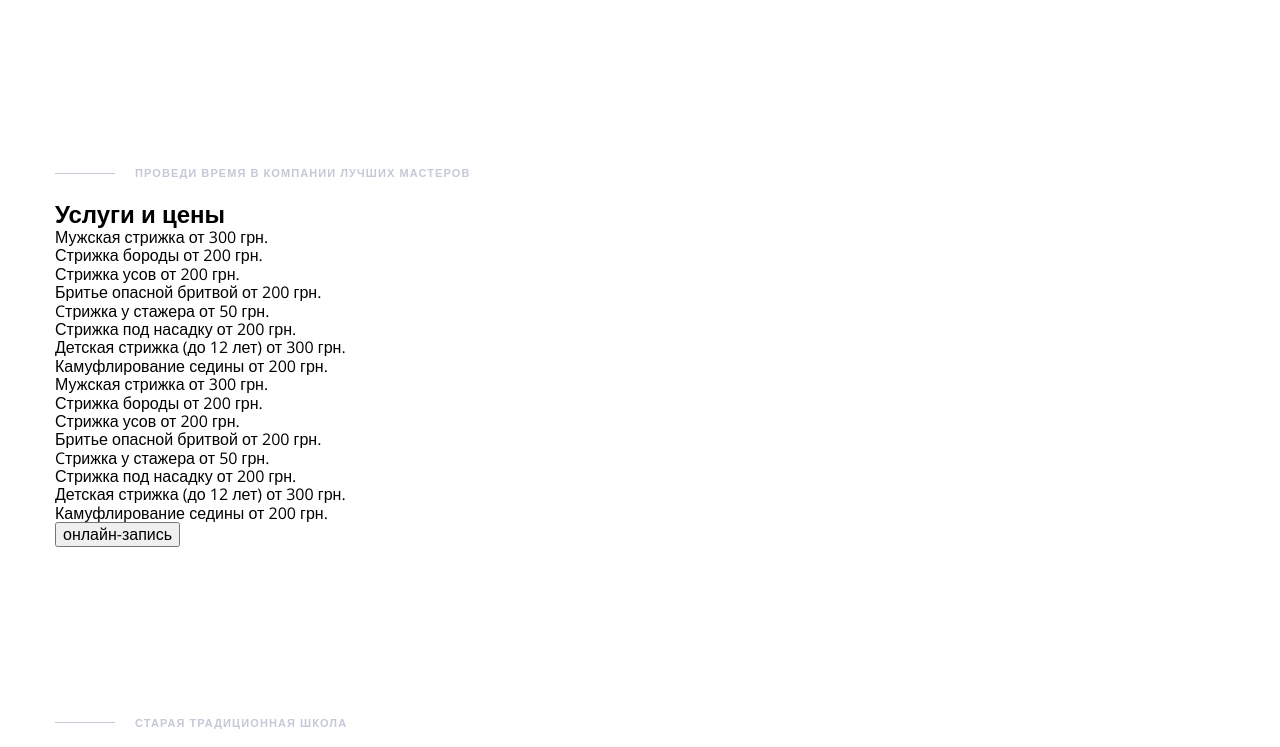
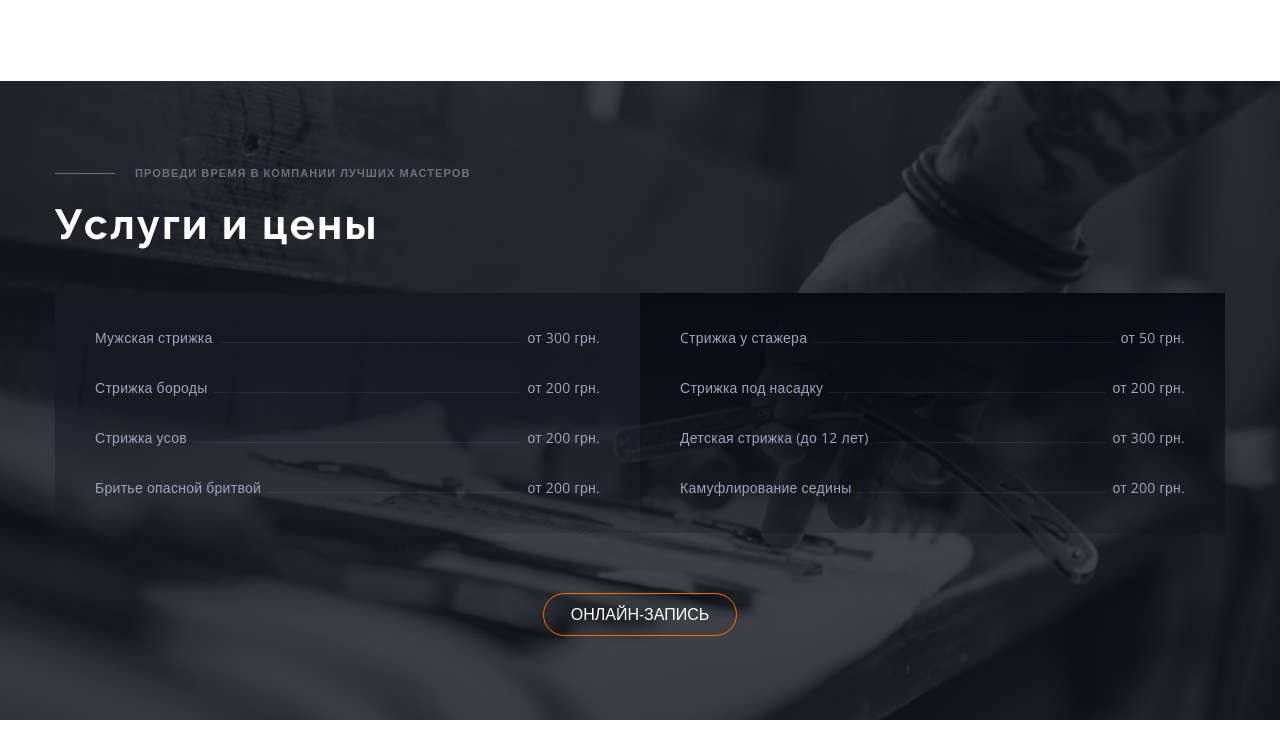
Before and after one commit to tetianako-prog/barbershop, a plain HTML site: page index.html in a window 1280 px wide. Shown: the part 1061-1808 px from the top of the page. Drawn offline with nearby package versions, Linux system fonts and the light colour scheme.

Commit message:
Add css to services section

```diff
--- /dev/null
+++ b/sass/components/_services.scss
@@ -0,0 +1,120 @@
+.services {
+  background: #111319;
+  background-image: url(./../img/services-bg.png);
+  background-repeat: no-repeat;
+  background-size: cover;
+  @media screen and (min-width: 768px) {
+    background-image: url(./../img/services-background-tablet.png);
+  }
+  @media screen and (min-width: 1200px) {
+    background-image: url(./../img/services-background-desktop.png);
+  }
+}
+
+.services-title {
+  font-family: $accent-font;
+  margin-bottom: 44px;
+
+  font-weight: 700;
+  font-size: 42px;
+  line-height: 49px;
+  letter-spacing: 0.05em;
+
+  color: #ffffff;
+}
+
+.services-list {
+  width: 100%;
+  padding: 30px;
+  background-image: url('./../img/services-bg2.png');
+  background-repeat: no-repeat;
+  @media screen and (min-width: 768px) {
+    background-image: url('./../img/services-bg-tablet.png');
+    width: 690px;
+    margin: 0 auto;
+  }
+  @media screen and (min-width: 1200px) {
+    display: none;
+  }
+  .item {
+    display: flex;
+    align-items: baseline;
+    font-family: $main-font;
+
+    margin-bottom: 20px;
+    font-style: normal;
+    font-weight: normal;
+    font-size: 14px;
+    line-height: 2.14;
+    letter-spacing: 0.02em;
+    color: #9da4bd;
+  }
+
+  .line {
+    margin-right: 6px;
+    margin-left: 6px;
+    flex-grow: 1;
+    height: 1px;
+    background: rgba(157, 164, 189, 0.12);
+  }
+}
+
+.services-btn {
+  font-family: $main-font;
+  color: #fff;
+  display: block;
+  margin-left: auto;
+  margin-right: auto;
+  margin-top: 40px;
+  text-transform: uppercase;
+  border: 1px solid $accent-color;
+  border-radius: 25px;
+  padding: 11px 0;
+  min-width: 194px;
+  text-align: center;
+  background: transparent;
+  transition: background 250ms ease-in;
+  &:hover {
+    background: $accent-color;
+  }
+}
+
+.services-descktop {
+  display: none;
+  @media screen and (min-width: 1200px) {
+    display: flex;
+  }
+  .services-list-descktop {
+    width: 50%;
+    padding: 30px 40px;
+
+    background-repeat: no-repeat;
+    &:first-child {
+      background-image: url(./../img/services-bg1-desktop.png);
+    }
+    &:last-child {
+      background-image: url(./../img/services-bg2-desktop.png);
+    }
+  }
+  .item {
+    display: flex;
+    align-items: baseline;
+    font-family: $main-font;
+
+    margin-bottom: 20px;
+    font-style: normal;
+    font-weight: normal;
+    font-size: 14px;
+    line-height: 2.14;
+    letter-spacing: 0.02em;
+    color: #9da4bd;
+  }
+
+  .line {
+    margin-right: 6px;
+    margin-left: 6px;
+    flex-grow: 1;
+    height: 1px;
+    background: rgba(157, 164, 189, 0.12);
+  }
+}
--- a/sass/main.scss
+++ b/sass/main.scss
@@ -2,7 +2,7 @@
 @import './components/commons';
 @import './components/header-slider';
 @import './components/about-us';
-// @import './components/services';
+@import './components/services';
 // @import './components/our-traditions';
 // @import './components/our-team';
 // @import './components/photos';
```
Also changed, not shown: css/main.css, css/main.min.css, 2 other files.
